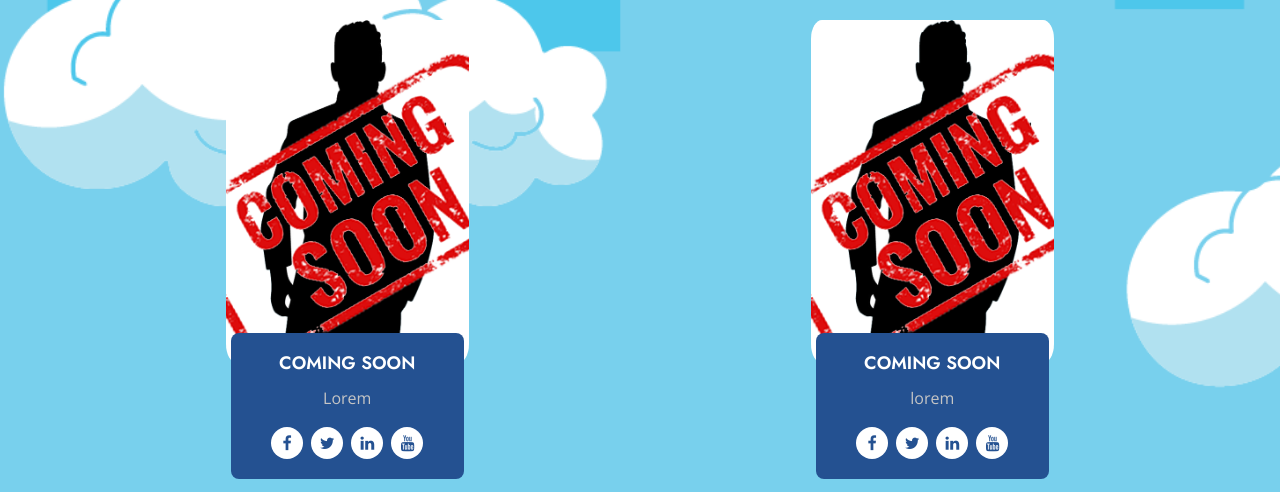
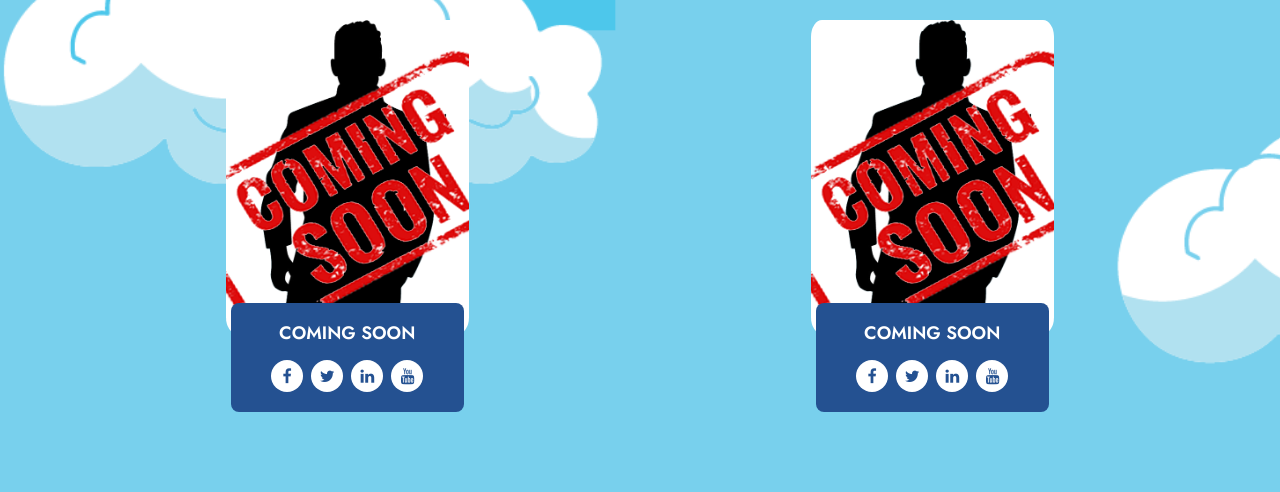
Before and after one commit to akbardwi/hitech, a CodeIgniter 4 app: the page made by app/Views/index.php in a window 1280 px wide. Shown: the part 2584-3076 px from the top of the page. Run offline with PHP 8.4 and a stand-in for CodeIgniter, Linux system fonts and the light colour scheme; the template is opened without the code that fills it, so the values that code supplies are empty; some libraries are stand-ins or nearby versions.

Commit message:
Update index.php

```diff
--- a/app/Views/index.php
+++ b/app/Views/index.php
@@ -714,7 +714,7 @@
                             <div class="inner">
                                 <div class="info">
                                     <h5>COMING SOON</h5>
-                                    <p>Lorem</p>
+                                    <!-- <p>Lorem</p> -->
                                     <div class="social-links">
                                         <a href=""><span class="fa fa-facebook"></span></a>
                                         <a href=""><span class="fa fa-twitter"></span></a>
@@ -729,7 +729,7 @@
                             <div class="inner">
                                 <div class="info">
                                     <h5>COMING SOON</h5>
-                                    <p>lorem</p>
+                                    <!-- <p>lorem</p> -->
                                     <div class="social-links">
                                         <a href=""><span class="fa fa-facebook"></span></a>
                                         <a href=""><span class="fa fa-twitter"></span></a>
@@ -916,7 +916,7 @@
                         </div>
                     </div>
                 </div>
-                <div class="main-footer">
+                <div class="main-footer" id="kontak">
                 <div class="footer-atas">
                     <div class="footer-bg">
                         <h3 style="padding-top: 5px;">For Contact Person</h3>
```
